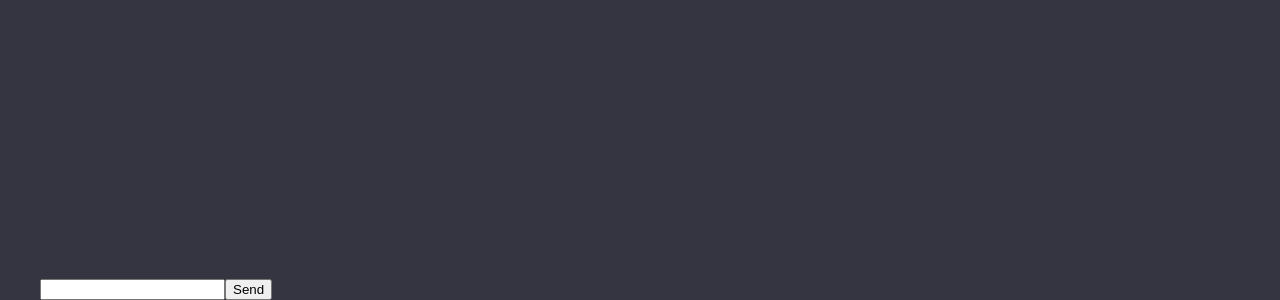
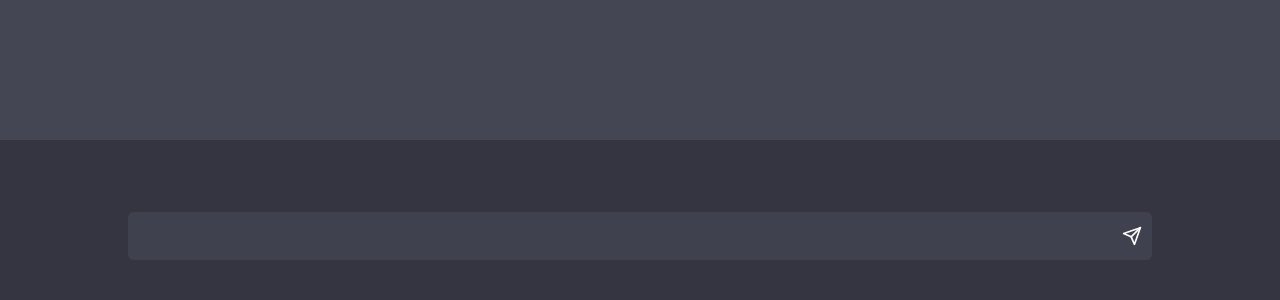
Before and after one commit to im-pramesh10/GPT3-Chat, a React (Vite) app in the folder client/: page / in a window 1280 px wide. Shown: the part 500-800 px from the top of the page. Built offline with nearby package versions, Linux system fonts and the light colour scheme.

Commit message:
skeleton frontend done

```diff
--- a/client/src/App.css
+++ b/client/src/App.css
@@ -1,6 +1,6 @@
-#root {
-  max-width: 1280px;
-  margin: 0 auto;
-  padding: 2rem;
-  text-align: center;
+.App {
+  display: flex;
+  flex-direction: column;
+  justify-content: center;
+  align-items: center;
 }
--- a/client/src/App.jsx
+++ b/client/src/App.jsx
@@ -1,4 +1,4 @@
-import { useState } from 'react'
+import { useRef, useState } from 'react'
 import robotLogo from '../src/assets/Robot.svg';
 import './App.css'
 import TypingArea from './components/TypingArea';
@@ -6,9 +6,14 @@ import TypingArea from './components/TypingArea';
 function App() {
   const [message, setMessage] = useState("");
   const [result, setResult] = useState("");
+  const inputRef = useRef();
 
   async function handleSubmit(event) {
     event.preventDefault();
+    console.log("submitting");
+    console.log(inputRef.current.value.toString())
+    setMessage(inputRef.current.value.toString());
+    inputRef.current.value="";
     try{
       const gptResponse = await fetch("https://gpt3-chat-rn5z.onrender.com/", {
         method: "POST",
@@ -24,7 +29,6 @@ function App() {
       }
 
       setResult(gptData.text);
-      setMessage("");
     } catch (error) {
       console.error(error);
       alert(error.message);
@@ -34,7 +38,7 @@ function App() {
   return (
     <div className="App">
     <div>{result}</div>
-      <TypingArea handleSubmit={handleSubmit} setMessage={setMessage} message={message}/>
+      <TypingArea handleSubmit={handleSubmit} inputRef={inputRef}/>
     </div>
   )
 }
--- a/client/src/components/TypingArea.jsx
+++ b/client/src/components/TypingArea.jsx
@@ -1,14 +1,14 @@
 import styles from './TypingArea.module.css';
 
-const TypingArea = ({handleSubmit, setMessage, message})=> {
+const TypingArea = ({handleSubmit, inputRef})=> {
     return(
         <div className={styles.rootdiv}>
-            <form onSubmit={handleSubmit}>
-                <input type="textarea"
-                       value={message}
-                       onChange={(e)=> setMessage(e.target.value)}
+            <form className={styles.form} onSubmit={handleSubmit}>
+              <input className={styles.textarea}
+                        type="textarea"
+                        ref={inputRef}
                 />
-                <input type="submit" value="Send"/>
+                <button className={styles.button} type="submit"><svg className={styles.sendSVG} stroke="currentColor" fill="none" strokeWidth="2" viewBox="0 0 24 24" strokeLinecap="round" strokeLinejoin="round" height="1em" width="1em" xmlns="http://www.w3.org/2000/svg"><line x1="22" y1="2" x2="11" y2="13"></line><polygon points="22 2 15 22 11 13 2 9 22 2"></polygon></svg></button>
             </form>
         </div>
     );
--- a/client/src/components/TypingArea.module.css
+++ b/client/src/components/TypingArea.module.css
@@ -1,7 +1,54 @@
 .rootdiv{
     display: flex;
-    /* background-color: antiquewhite; */
+    background-color: #343540;
     width: 100vw;
+    height: 10em;
+    /* height: 2em; */
     position: fixed;
     bottom: 0;
+    justify-content: center;
 }
+.form{
+    /* padding: 2em; */
+    display: flex;
+    width: 80vw;
+    position: fixed;
+    bottom: 0;
+    margin-bottom: 2.5em;
+    background-color: #40414F;
+    /* border: solid black; */
+    height: 3em;
+    border-radius: 6px;
+    align-items: center;
+}
+.textarea{
+    width: 100%;
+    height: 100%;
+    background: transparent;
+    border: none;
+    color:white;
+    font-size: medium;
+}
+.textarea:focus{
+    outline: none;
+}
+.sendSVG{
+    height: 1.5em;
+    width: 1.5em;
+}
+.button{
+    display: flex;
+    align-items: center;
+    justify-content: center;
+    height: 80%;
+    width: 3em;
+    margin-right: 1px;
+    background: transparent;
+    border: none;
+    color: white;
+}
+.button:hover{
+    cursor: pointer;
+    background-color: #343540;
+    border-radius: 8px;
+}
--- a/client/src/index.css
+++ b/client/src/index.css
@@ -1,3 +1,3 @@
 body {
-  background-color: #343541;
+  background-color: #444654;
 }
```
